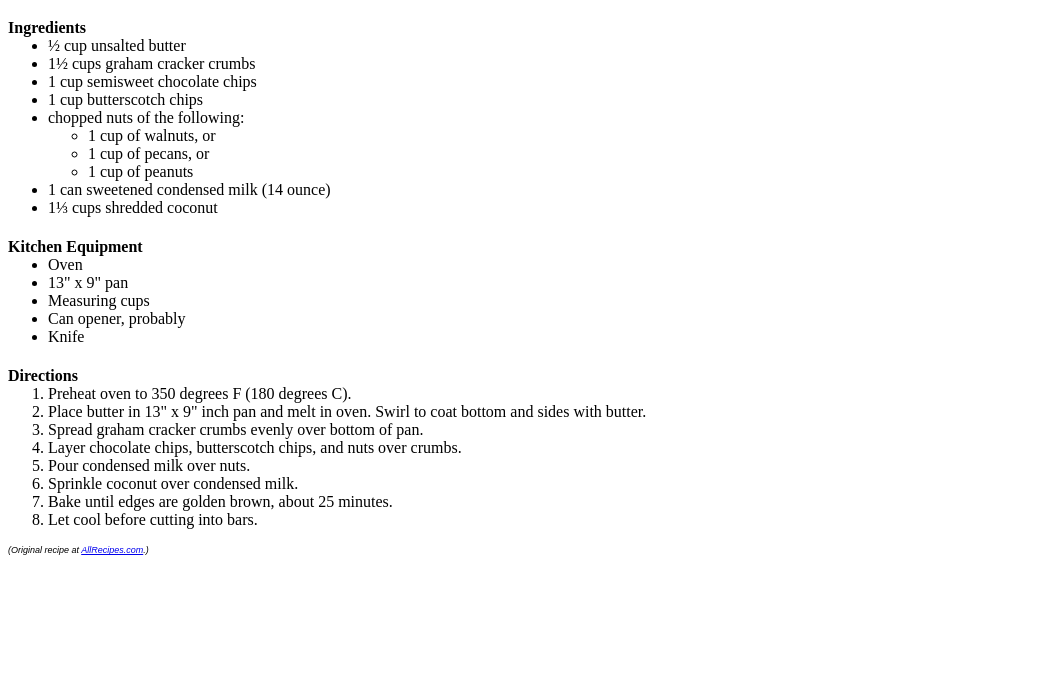
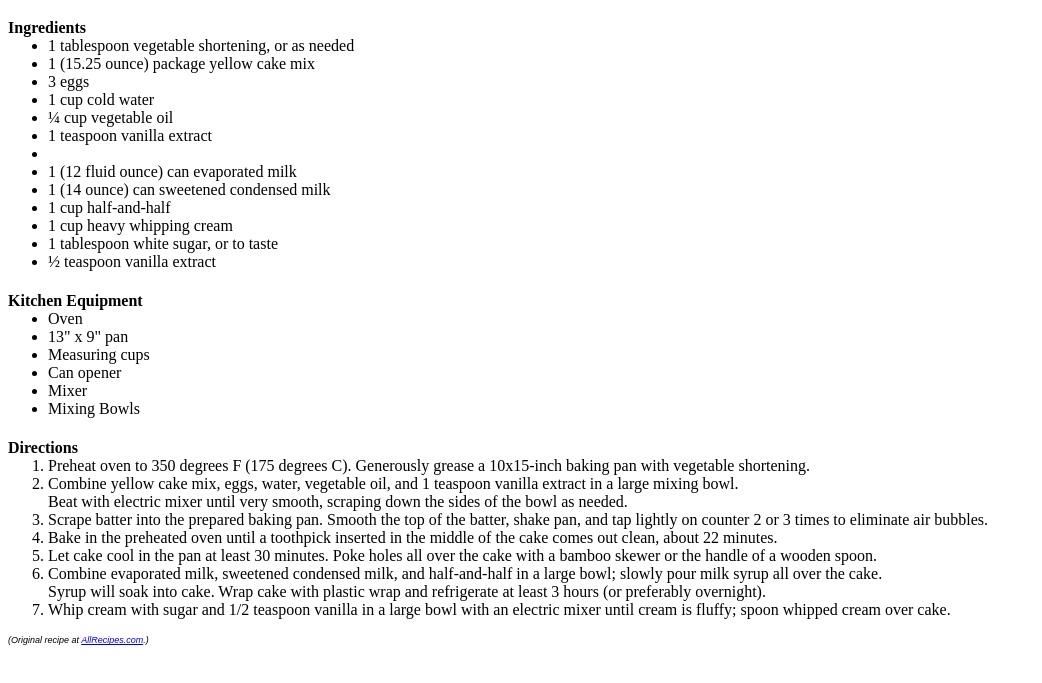
Before and after one commit to elenorivera/tp3, a plain HTML site: page index.html in a window 1280 px wide. Shown: the part 61-744 px from the top of the page, without its empty margins (0-1042 px from the left). Drawn offline with Linux system fonts and the light colour scheme; a script that the page names is missing.

Commit message:
first version of tp3

```diff
--- a/index.html
+++ b/index.html
@@ -29,19 +29,18 @@
 <div id="ingredients">
   <h4>Ingredients</h4>
   <ul>
-    <li>½ cup unsalted butter</li>
-    <li>1½ cups graham cracker crumbs</li>
-    <li>1 cup semisweet chocolate chips</li>
-    <li>1 cup butterscotch chips</li>
-    <li>chopped nuts of the following:
-      <ul>
-        <li>1 cup of walnuts, or</li>
-        <li>1 cup of pecans, or</li>
-        <li>1 cup of peanuts</li>
-      </ul>
-    </li>
-    <li>1 can sweetened condensed milk <span>(14 ounce)</span></li>
-    <li>1⅓ cups shredded coconut</li>
+    <li>1 tablespoon vegetable shortening, or as needed</li>
+    <li>1 (15.25 ounce) package yellow cake mix</li>
+    <li>3 eggs</li>
+    <li>1 cup cold water</li>
+    <li>¼ cup vegetable oil</li>
+    <li>1 teaspoon vanilla extract<li>
+    <li>1 (12 fluid ounce) can evaporated milk</li>
+    <li>1 (14 ounce) can sweetened condensed milk</li>
+    <li>1 cup half-and-half</li>
+    <li>1 cup heavy whipping cream</li>
+    <li>1 tablespoon white sugar, or to taste</li>
+    <li>½ teaspoon vanilla extract</li>
   </ul>
 </div>
 
@@ -51,22 +50,23 @@
     <li>Oven</li>
     <li>13" x 9" pan</li>
     <li>Measuring cups</li>
-    <li>Can opener, probably</li>
-    <li>Knife</li>
+    <li>Can opener</li>
+    <li>Mixer</li>
+    <li>Mixing Bowls</li>
   </ul>
 </div>
 
 <div id="directions">
   <h4>Directions</h4>
   <ol>
-    <li>Preheat oven to 350 degrees F (180 degrees C).</li>
-    <li>Place butter in 13" x 9" inch pan and melt in oven. Swirl to coat bottom and sides with butter.</li>
-    <li>Spread graham cracker crumbs evenly over bottom of pan.</li>
-    <li>Layer chocolate chips, butterscotch chips, and nuts over crumbs.</li>
-    <li>Pour condensed milk over nuts.</li>
-    <li>Sprinkle coconut over condensed milk.</li>
-    <li>Bake until edges are golden brown, about 25 minutes.</li>
-    <li>Let cool before cutting into bars.</li>
+    <li>Preheat oven to 350 degrees F (175 degrees C). Generously grease a 10x15-inch baking pan with vegetable shortening.</li>
+    <li>Combine yellow cake mix, eggs, water, vegetable oil, and 1 teaspoon vanilla extract in a large mixing bowl.
+      <br> Beat with electric mixer until very smooth, scraping down the sides of the bowl as needed.</li>
+    <li>Scrape batter into the prepared baking pan. Smooth the top of the batter, shake pan, and tap lightly on counter 2 or 3 times to eliminate air bubbles.</li>
+    <li>Bake in the preheated oven until a toothpick inserted in the middle of the cake comes out clean, about 22 minutes.</li>
+    <li>Let cake cool in the pan at least 30 minutes. Poke holes all over the cake with a bamboo skewer or the handle of a wooden spoon.</li>
+    <li>Combine evaporated milk, sweetened condensed milk, and half-and-half in a large bowl; slowly pour milk syrup all over the cake. <br> Syrup will soak into cake. Wrap cake with plastic wrap and refrigerate at least 3 hours (or preferably overnight).</li>
+    <li>Whip cream with sugar and 1/2 teaspoon vanilla in a large bowl with an electric mixer until cream is fluffy; spoon whipped cream over cake.</li>
   </ol>
 </div>
 
```
